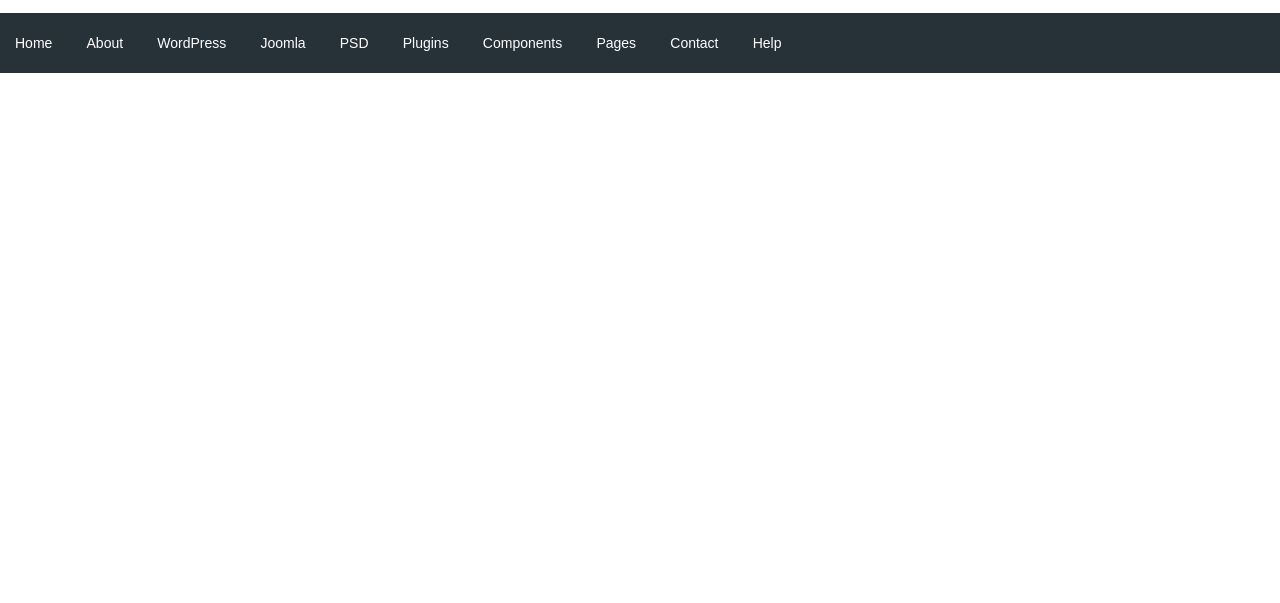
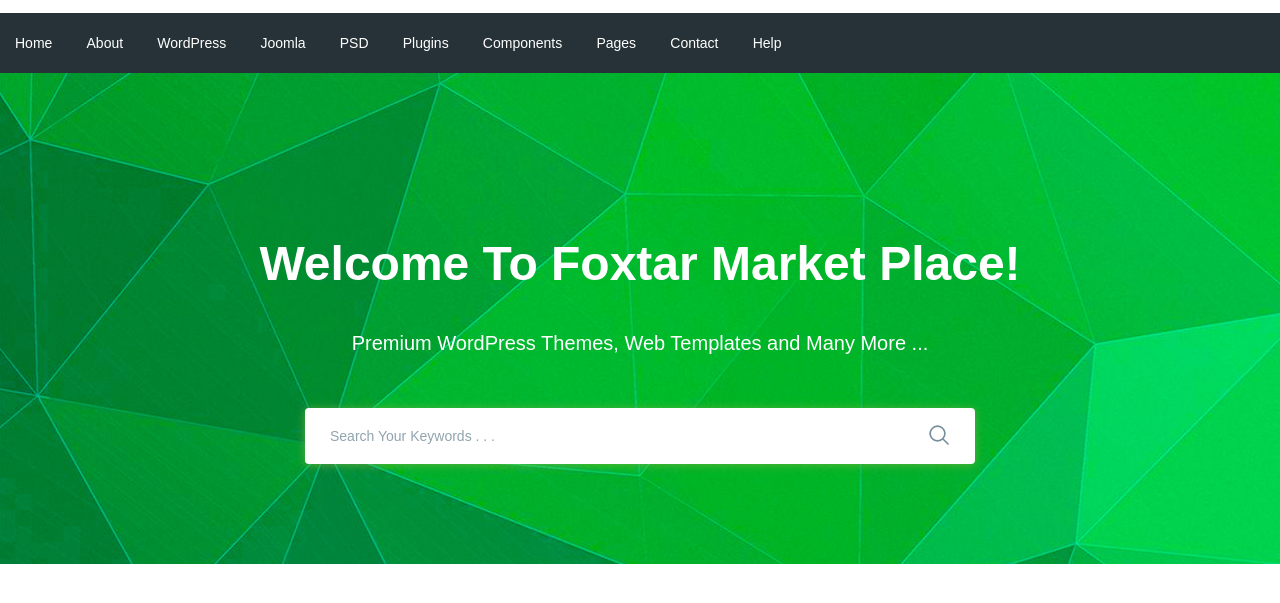
Before and after one commit to poslugy1c/moderno, a website: page app/index.html in a window 1280 px wide. Shown: the part 77-680 px from the top of the page. Drawn offline with nearby package versions, Linux system fonts and the light colour scheme; files that its build step writes are made by us from their sources.

Commit message:
added search section

```diff
--- a/app/index.html
+++ b/app/index.html
@@ -102,6 +102,29 @@
 
   </header>
 
+  <section class="search">
+    <div class="container" style="background-image: url(images/search-bg.jpg);">
+      <div class="search__inner">
+
+        <div class="search__inner-title">
+          Welcome To Foxtar Market Place!
+        </div>
+        <div class="search__inner-text">
+          Premium WordPress Themes, Web Templates and Many More ...
+        </div>
+        <div class="search__inner-form">
+          <form action="">
+            <input type="text" placeholder="Search Your Keywords . . ." required>
+            <button type="submit">
+              <img src="images/icons/search.png" alt="">
+            </button>
+          </form>
+        </div>
+
+      </div>
+
+    </div>
+  </section>
 
 
   <script src="https://ajax.googleapis.com/ajax/libs/jquery/3.4.1/jquery.min.js"></script>
--- a/app/scss/style.scss
+++ b/app/scss/style.scss
@@ -56,3 +56,62 @@
         font-size: 14px;
     }
 }
+
+.search{
+
+    background-repeat: no-repeat;
+    background-size: cover;
+    background-position: center;
+    min-height: 533px;
+  }
+
+  .search__inner{
+    padding: 155px 0 100px;
+    color: #fff;
+    text-align: center;
+    &-title{
+      margin-bottom: 28px;
+      font-size: 48px;
+      font-weight: 700;
+      line-height: 72px;
+    }
+
+    &-text{
+      margin-bottom: 50px;
+      font-size: 20px;
+      font-weight: 500;
+      line-height: 30px;
+    }
+
+    &-form{
+      max-width: 670px;
+      margin: 0 auto;
+      position: relative;
+      input{
+        display: block;
+        width: 100%;
+        font-size: 14px;
+        box-shadow: 0px 1px 10px 0px rgba(124, 178, 64, 0.75);
+        border-radius: 4px;
+        height: 56px;
+        border: none;
+        font-weight: 500;
+        padding-left: 25px;
+        padding-right: 60px;
+        &::placeholder{
+            color: #90a4ae;
+            font-weight: 500;
+        }
+      }
+      button{
+          position: absolute;
+          border: none;
+          background-color: transparent;
+          right: 20px;
+          top: 16px;
+
+        }
+
+    }
+
+  }
```
Also changed, not shown: app/images/icons/search.png (added), app/images/search-bg.jpg (added), app/scss/_global.scss (line endings or trailing spaces).
